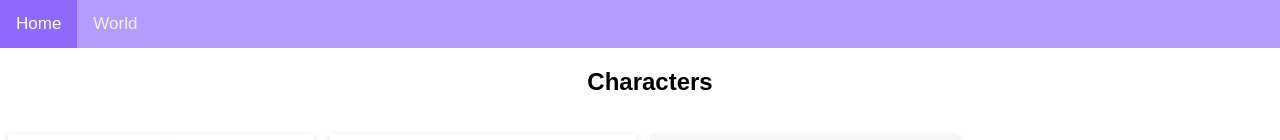
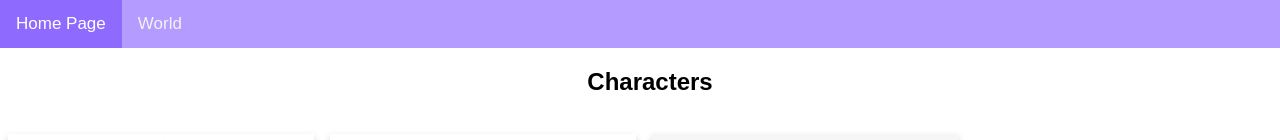
Before and after one commit to lovket/LovketOcs, a plain HTML site: page index.html in a window 1280 px wide. Shown: the top 140 px of the page. Drawn offline with Linux system fonts and the light colour scheme.

Commit message:
test commit from vscode

```diff
--- a/index.html
+++ b/index.html
@@ -12,7 +12,7 @@
   Navigation Bar
   -->
   <div class="topnav">
-    <a class="active" href="index.html">Home</a>
+    <a class="active" href="index.html">Home Page</a>
         <a href="aboutcreator.html">World</a>
         <!-- <a href="ContactList.html">Socials</a> -->
   </div>
```
